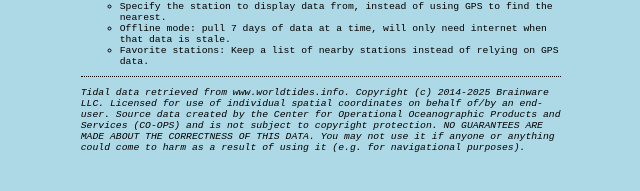
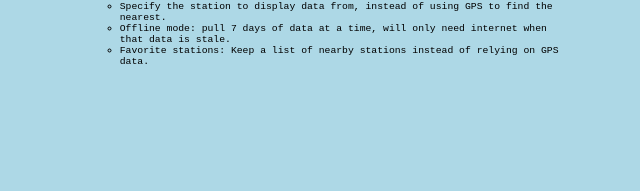
Before and after one commit to just6979/tide-catcher-next, a Next.js app: page / in a window 1280 px wide. Shown: the part 279-470 px from the top of the page, without its empty margins (319-959 px from the left). Built offline with nearby package versions, Linux system fonts and the light colour scheme; no server answers.

Commit message:
remove worldtides.info copyright

```diff
--- a/app/footer.tsx
+++ b/app/footer.tsx
@@ -26,18 +26,6 @@ export default function Footer() {
           </li>
         </ul>
       </div>
-
-      <div id="notes">
-        <p>
-          <em>
-            Tidal data retrieved from www.worldtides.info. Copyright (c) 2014-2025 Brainware LLC. Licensed for
-            use of individual spatial coordinates on behalf of/by an end-user. Source data created by the Center
-            for Operational Oceanographic Products and Services (CO-OPS) and is not subject to copyright
-            protection. NO GUARANTEES ARE MADE ABOUT THE CORRECTNESS OF THIS DATA. You may not use it if anyone
-            or anything could come to harm as a result of using it (e.g. for navigational purposes).
-          </em>
-        </p>
-      </div>
     </div>
   )
 }
```
